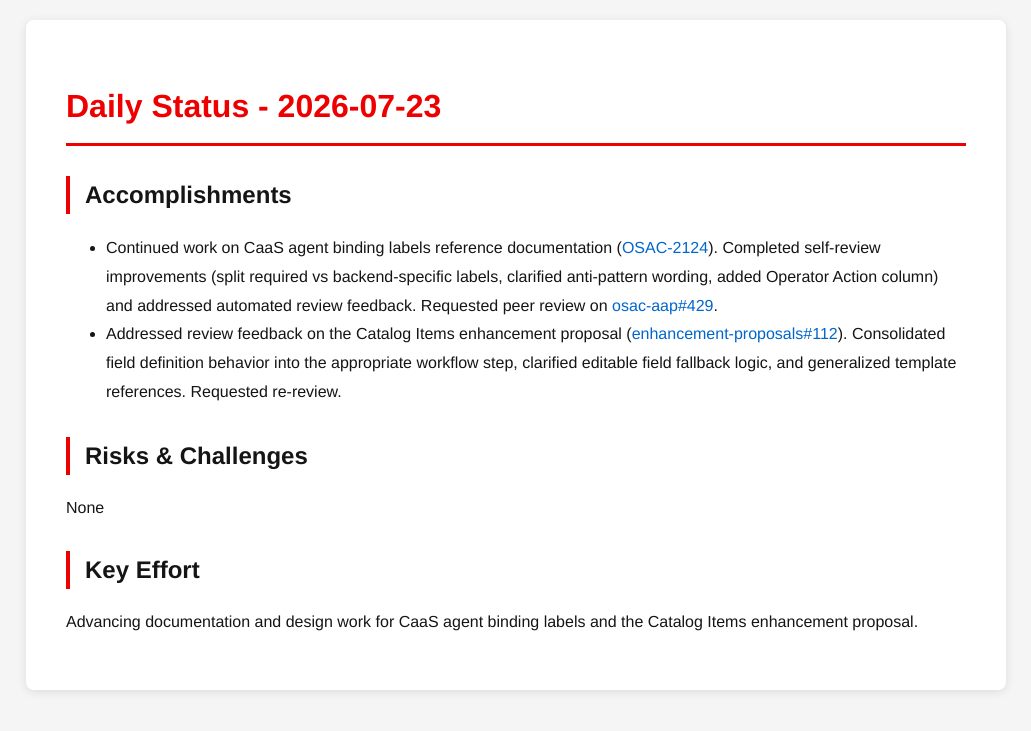
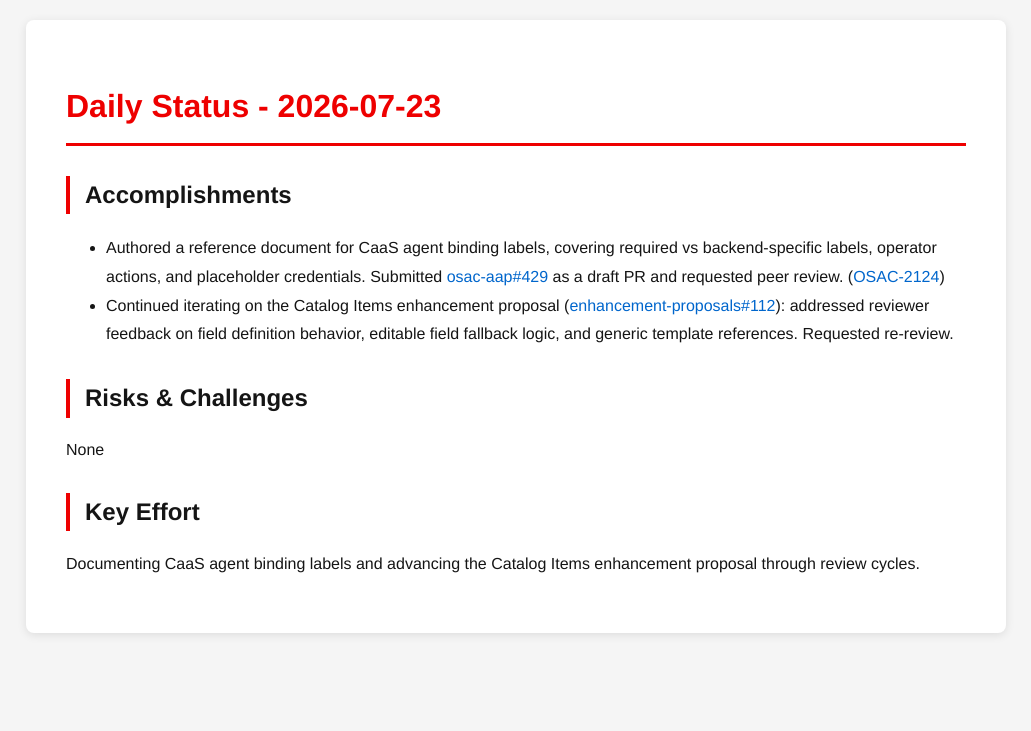
Before and after one commit to tzvatot/daily-status, a Jekyll site: the page built from 2026-07-23.md, in a window 1280 px wide. Shown: the top 731 px of the page, without its empty margins (124-1155 px from the left). Built offline with Jekyll 4.4.1, drawn with Linux system fonts in a browser that asks for light colours.

Commit message:
Daily status update - 2026-07-23

```diff
--- a/2026-07-23.md
+++ b/2026-07-23.md
@@ -7,11 +7,11 @@
 # Daily Status - 2026-07-23
 
 ## Accomplishments
-- Continued work on CaaS agent binding labels reference documentation ([OSAC-2124](https://redhat.atlassian.net/browse/OSAC-2124)). Completed self-review improvements (split required vs backend-specific labels, clarified anti-pattern wording, added Operator Action column) and addressed automated review feedback. Requested peer review on [osac-aap#429](https://github.com/osac-project/osac-aap/pull/429).
-- Addressed review feedback on the Catalog Items enhancement proposal ([enhancement-proposals#112](https://github.com/osac-project/enhancement-proposals/pull/112)). Consolidated field definition behavior into the appropriate workflow step, clarified editable field fallback logic, and generalized template references. Requested re-review.
+- Authored a reference document for CaaS agent binding labels, covering required vs backend-specific labels, operator actions, and placeholder credentials. Submitted [osac-aap#429](https://github.com/osac-project/osac-aap/pull/429) as a draft PR and requested peer review. ([OSAC-2124](https://redhat.atlassian.net/browse/OSAC-2124))
+- Continued iterating on the Catalog Items enhancement proposal ([enhancement-proposals#112](https://github.com/osac-project/enhancement-proposals/pull/112)): addressed reviewer feedback on field definition behavior, editable field fallback logic, and generic template references. Requested re-review.
 
 ## Risks & Challenges
 None
 
 ## Key Effort
-Advancing documentation and design work for CaaS agent binding labels and the Catalog Items enhancement proposal.
+Documenting CaaS agent binding labels and advancing the Catalog Items enhancement proposal through review cycles.
```
